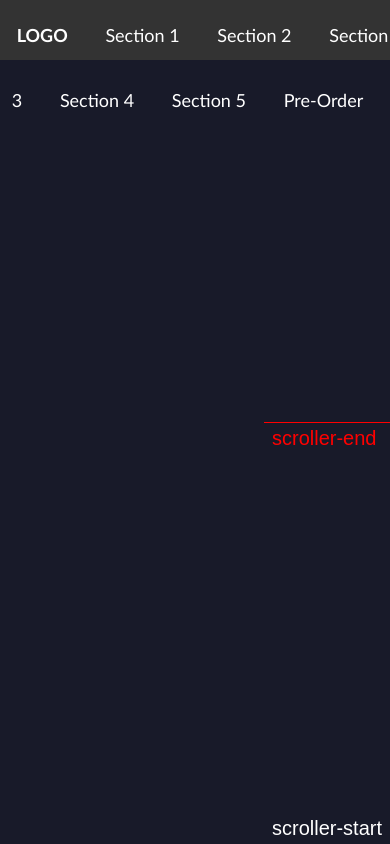
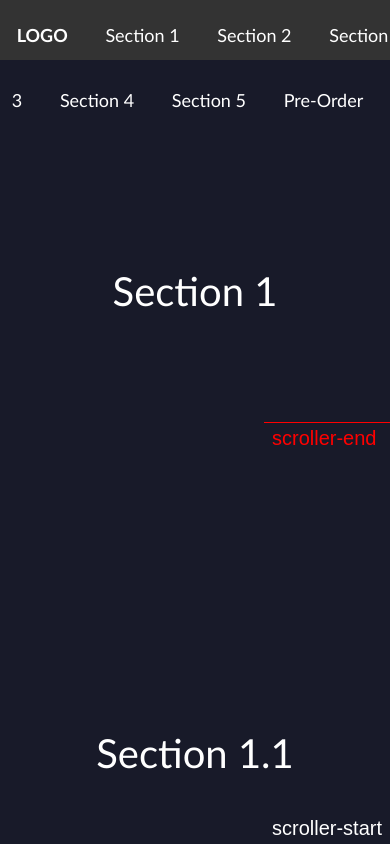
Before and after one commit to GlennDoesGit/IDD-Website, a website built with Vite: page index.html in a window 390 px wide. Shown: the top 844 px of the page. Built offline with nearby package versions, Linux system fonts and the light colour scheme; files whose address does not match are found by name; what webgi would draw is missing.

Commit message:
Modified phone scroll animation
Implemented by creating subsections, I've not found the code to layer the 3D model behind the texts. Any tips?

```diff
--- a/index.html
+++ b/index.html
@@ -24,8 +24,20 @@
     <a href="#top" class="back-to-top">Back to Top</a>
 
     <div class="content">
-      <section id="section1">
+      <section id="view1" style="z-index: 100;">
         Section 1
+      </section>
+
+      <section id="view1" style="z-index: 100;">
+        Section 1.1
+      </section>
+
+      <section id="view1" style="z-index: 100;">
+        Section 1.2
+      </section>
+
+      <section id="view1" style="z-index: 100;">
+        Section 1.3
       </section>
 
       <section id="section2">
--- a/scripts/main.js
+++ b/scripts/main.js
@@ -46,7 +46,7 @@ async function setupViewer() {
 
   // ScrollTrigger for controlling GLB model visibility in specific section
   ScrollTrigger.create({
-    trigger: '#section3', // The section where the model should be in-active
+    trigger: '#section4', // The section where the model should be in-active
     start: '10% bottom', // When the top of the section reaches the center of the viewport
     end: '110% center', // When the bottom of the section leaves the center of the viewport
     onEnter: () => {
@@ -86,7 +86,7 @@ window.onscroll = function() {
 };
 
 // Control GLB model camera view animation while scrolling from section to section
-let scrollSpeed = 1.2;
+let scrollSpeed = 1.5;
 
 // Add an event listener for the 'wheel' event
 document.addEventListener('wheel', function(event) {
@@ -100,7 +100,7 @@ document.addEventListener('wheel', function(event) {
   // Set the new scroll position
   window.scrollTo({
     top: scrollPosition,
-    behavior: 'smooth'
+    // behavior: 'smooth'
   });
 },
 { passive: false });
--- a/styles/style.css
+++ b/styles/style.css
@@ -73,12 +73,12 @@ section {
   font-size: 40px;
   color: white;
   text-align: center;
-  z-index: 5;
+  z-index: 100;
 }
 
 /* Different background content for each section */
-#section1 {
-  height: 200vh;
+#view1 {
+  height: 50vh;
   background-color: #181a29;
 }
 
```
